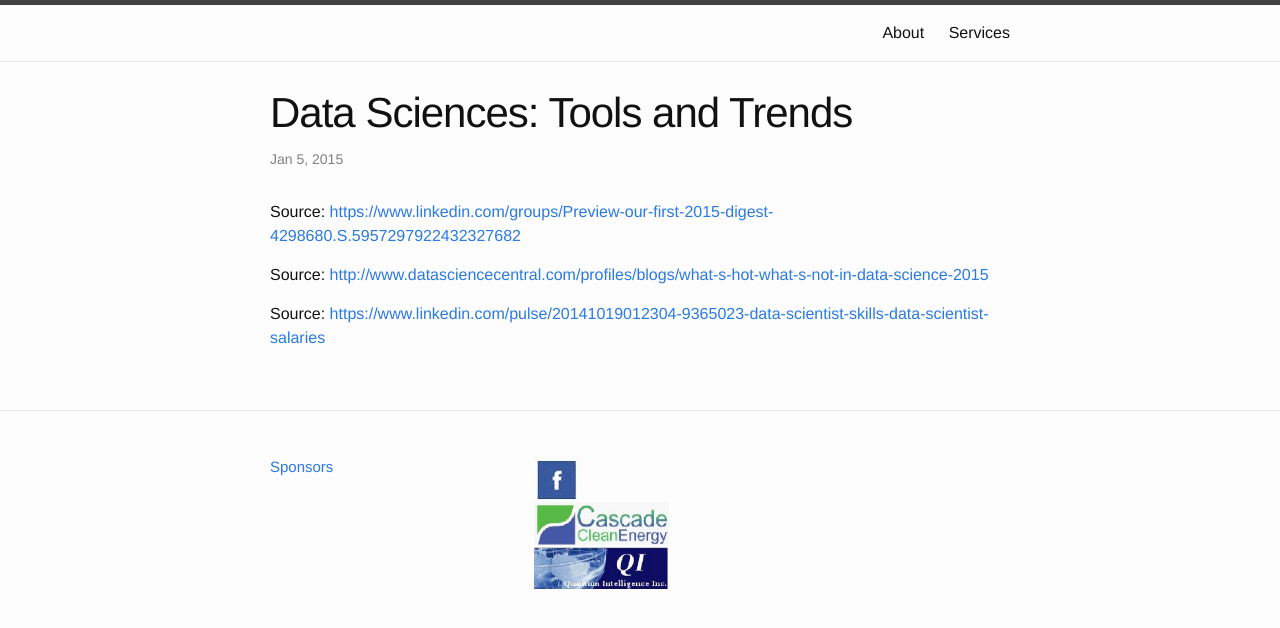
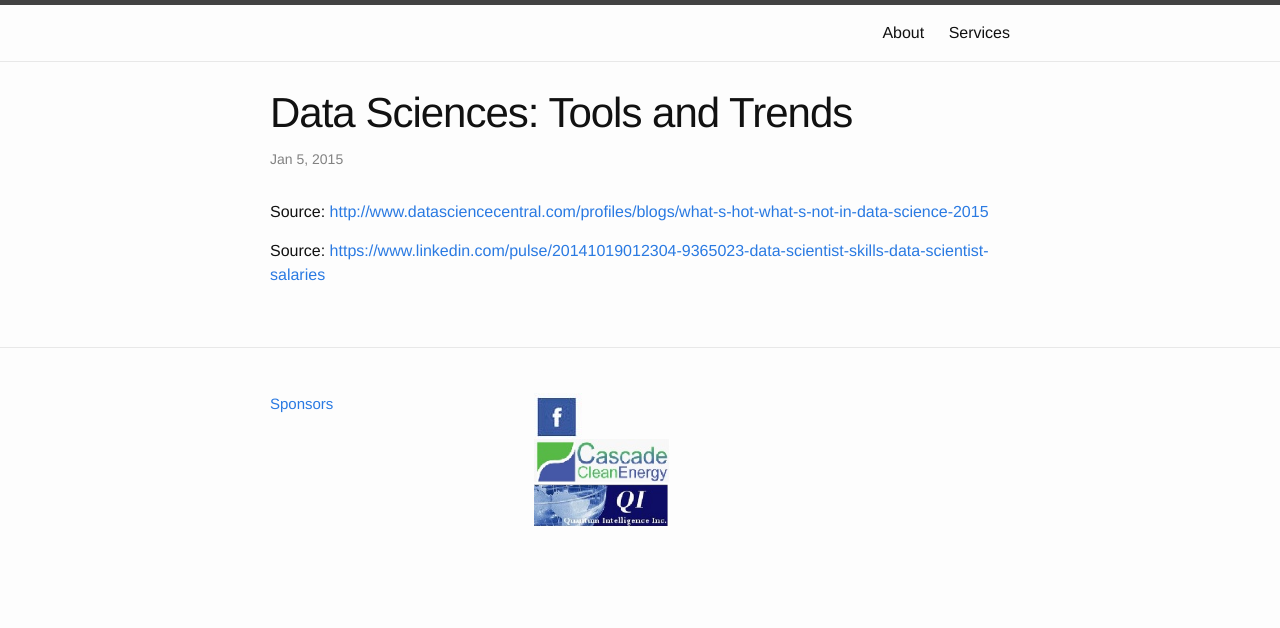
Before and after one commit to thetophu/thetophu.github.io, a Jekyll site: the page built from _posts/2015-01-05-Data-Sciences:Tools and Trends.md, in a window 1280 px wide. Shown: the top 628 px of the page. Built offline with Jekyll 4.4.1, drawn with Linux system fonts in a browser that asks for light colours; part of the change alters nothing that is shown.

Commit message:
Update 2015-01-05-Data-Sciences:Tools and Trends.md

```diff
--- a/_posts/2015-01-05-Data-Sciences:Tools and Trends.md
+++ b/_posts/2015-01-05-Data-Sciences:Tools and Trends.md
@@ -5,8 +5,6 @@ date:   2015-1-5
 categories: posts
 ---
 
-Source: [https://www.linkedin.com/groups/Preview-our-first-2015-digest-4298680.S.5957297922432327682](https://www.linkedin.com/groups/Preview-our-first-2015-digest-4298680.S.5957297922432327682)
-
 Source: [http://www.datasciencecentral.com/profiles/blogs/what-s-hot-what-s-not-in-data-science-2015](http://www.datasciencecentral.com/profiles/blogs/what-s-hot-what-s-not-in-data-science-2015)
 
 Source: [https://www.linkedin.com/pulse/20141019012304-9365023-data-scientist-skills-data-scientist-salaries](https://www.linkedin.com/pulse/20141019012304-9365023-data-scientist-skills-data-scientist-salaries)
```
